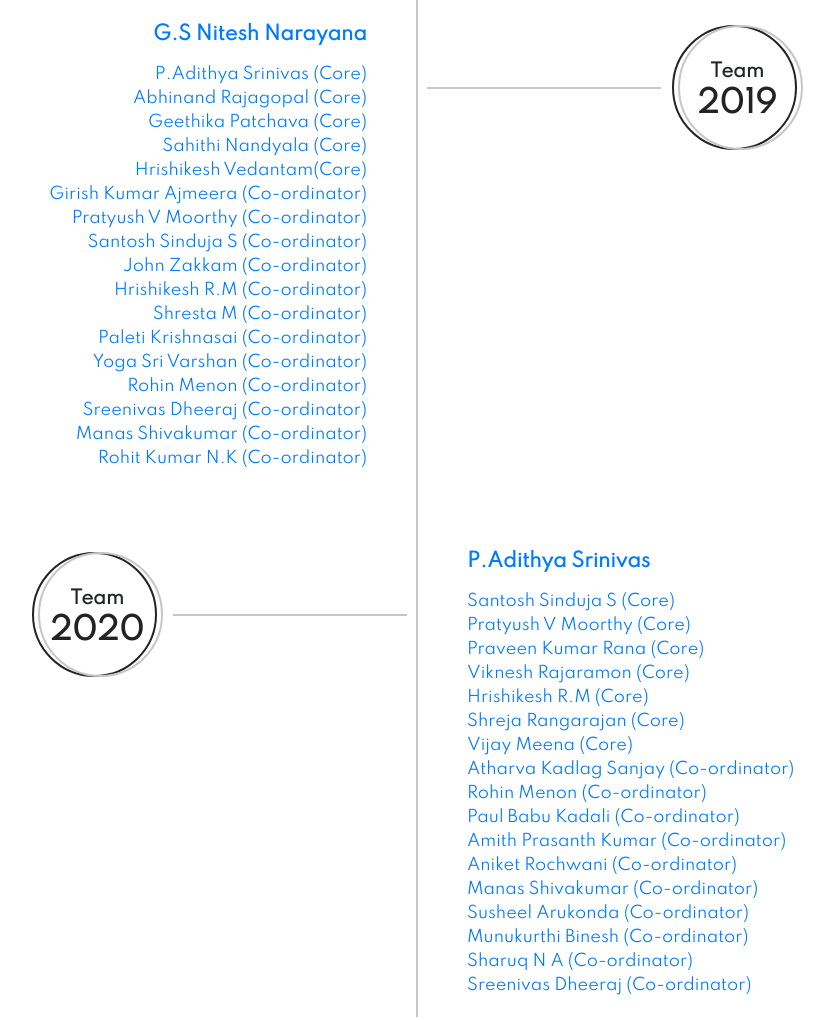
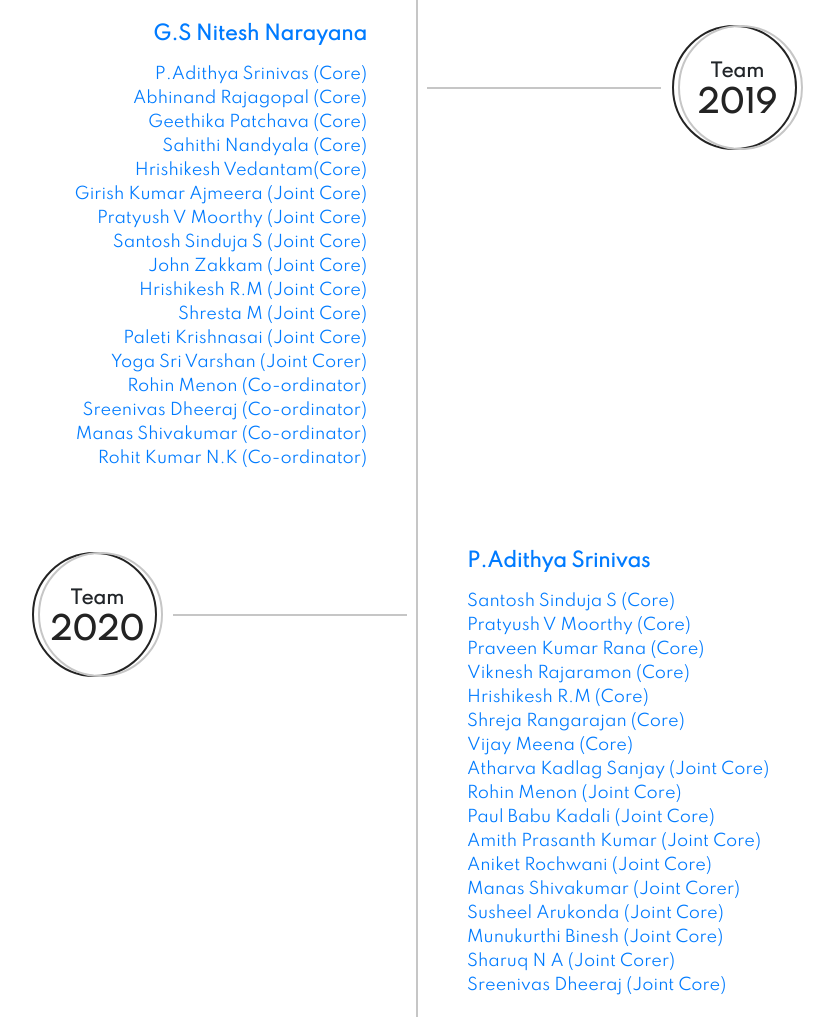
Before and after one commit to sujiv1204/Official, a website: page timeline.html in a window 1280 px wide. Shown: the part 1060-2080 px from the top of the page, without its empty margins (223-1047 px from the left). Drawn offline with nearby package versions, Linux system fonts and the light colour scheme; files whose address does not match are found by name.

Commit message:
changes made in timeline footer home events and repective branches

```diff
--- a/timeline.html
+++ b/timeline.html
@@ -141,14 +141,14 @@
                     <p class="description"><a href="https://www.linkedin.com/in/geethika-patchava-04a206164/" target="_blank">Geethika Patchava (Core)</a></p>
                     <p class="description"><a href="https://www.linkedin.com/in/sahithi-nandyala-b0420517a/" target="_blank">Sahithi Nandyala (Core)</a></p>
                     <p class="description"><a href="https://www.linkedin.com/in/hrishikesh-vedantam/" target="_blank">Hrishikesh Vedantam(Core)</a></p>
-                    <p class="description"><a href="https://www.linkedin.com/in/ajmeera-girish-77285517a/" target="_blank">Girish Kumar Ajmeera (Co-ordinator)</a></p>
-                    <p class="description"><a href="https://www.linkedin.com/in/pratyush-v-moorthy-bb820a17a/" target="_blank">Pratyush V Moorthy (Co-ordinator)</a></p>
-                    <p class="description"><a href="https://www.linkedin.com/in/santosh-sinduja-s-908978/" target="_blank">Santosh Sinduja S (Co-ordinator)</a></p>
-                    <p class="description"><a href="https://www.linkedin.com/in/johnzakkam/" target="_blank">John Zakkam (Co-ordinator)</a></p>
-                    <p class="description"><a href="https://www.linkedin.com/in/hrishikesh-rajesh-menon-16020917a/" target="_blank">Hrishikesh R.M (Co-ordinator)</a></p>
-                    <p class="description"><a href="https://www.linkedin.com/in/shresta-m-3995061a3/" target="_blank">Shresta M (Co-ordinator)</a></p>
-                    <p class="description"><a href="https://www.linkedin.com/in/paleti-krishnasai-0b096b179/" target="_blank">Paleti Krishnasai (Co-ordinator)</a></p>
-                    <p class="description"><a href="https://www.linkedin.com/in/yoga-sri-varshan-v-154274168/" target="_blank">Yoga Sri Varshan (Co-ordinator)</a></p>
+                    <p class="description"><a href="https://www.linkedin.com/in/ajmeera-girish-77285517a/" target="_blank">Girish Kumar Ajmeera (Joint Core)</a></p>
+                    <p class="description"><a href="https://www.linkedin.com/in/pratyush-v-moorthy-bb820a17a/" target="_blank">Pratyush V Moorthy (Joint Core)</a></p>
+                    <p class="description"><a href="https://www.linkedin.com/in/santosh-sinduja-s-908978/" target="_blank">Santosh Sinduja S (Joint Core)</a></p>
+                    <p class="description"><a href="https://www.linkedin.com/in/johnzakkam/" target="_blank">John Zakkam (Joint Core)</a></p>
+                    <p class="description"><a href="https://www.linkedin.com/in/hrishikesh-rajesh-menon-16020917a/" target="_blank">Hrishikesh R.M (Joint Core)</a></p>
+                    <p class="description"><a href="https://www.linkedin.com/in/shresta-m-3995061a3/" target="_blank">Shresta M (Joint Core)</a></p>
+                    <p class="description"><a href="https://www.linkedin.com/in/paleti-krishnasai-0b096b179/" target="_blank">Paleti Krishnasai (Joint Core)</a></p>
+                    <p class="description"><a href="https://www.linkedin.com/in/yoga-sri-varshan-v-154274168/" target="_blank">Yoga Sri Varshan (Joint Corer)</a></p>
                     <p class="description"><a href="https://www.linkedin.com/in/rohin-menon-144113198/" target="_blank">Rohin Menon (Co-ordinator)</a></p>
                     <p class="description"><a href="https://www.linkedin.com/in/sreenivas-dheeraj-5138b61a3/" target="_blank">Sreenivas Dheeraj (Co-ordinator)</a></p>
                     <p class="description"><a href="https://www.linkedin.com/in/manas-shivakumar-4727771b9/" target="_blank">Manas Shivakumar (Co-ordinator)</a></p>
@@ -176,16 +176,16 @@
                     <p class="description"><a href="https://www.linkedin.com/in/hrishikesh-rajesh-menon-16020917a/" target="_blank">Hrishikesh R.M (Core)</a></p>
                     <p class="description"><a href="https://www.linkedin.com/in/shreja-rangarajan-9664bb98/" target="_blank">Shreja Rangarajan (Core)</a></p>
                     <p class="description"><a href="https://www.linkedin.com/in/vijay-meena-02920a17a/" target="_blank">Vijay Meena (Core)</a></p>
-                    <p class="description"><a href="https://www.linkedin.com/in/atharvakadlag/" target="_blank">Atharva Kadlag Sanjay (Co-ordinator)</a></p>
-                    <p class="description"><a href="https://www.linkedin.com/in/rohin-menon-144113198/" target="_blank">Rohin Menon (Co-ordinator)</a></p>
-                    <p class="description"><a href="https://www.linkedin.com/in/paul-kadali/" target="_blank">Paul Babu Kadali (Co-ordinator)</a></p>
-                    <p class="description"><a href="https://www.linkedin.com/in/amith-prasanth-k-a02a03191/" target="_blank">Amith Prasanth Kumar (Co-ordinator)</a></p>
-                    <p class="description"><a href="https://www.linkedin.com/in/aniket-rochwani-46a357191/" target="_blank">Aniket Rochwani (Co-ordinator)</a></p>
-                    <p class="description"><a href="https://www.linkedin.com/in/manas-shivakumar-4727771b9/" target="_blank">Manas Shivakumar (Co-ordinator)</a></p>
-                    <p class="description"><a href="https://www.linkedin.com/in/susheel-arukonda-769a06200/" target="_blank">Susheel Arukonda (Co-ordinator)</a></p>
-                    <p class="description"><a href="https://www.linkedin.com/in/binesh-munukurthi-9093291ab/" target="_blank">Munukurthi Binesh (Co-ordinator)</a></p>
-                    <p class="description"><a href="https://www.linkedin.com/in/sharuq-azeez-a4a668191/" target="_blank">Sharuq N A (Co-ordinator)</a></p>
-                    <p class="description"><a href="https://www.linkedin.com/in/sreenivas-dheeraj-5138b61a3/" target="_blank">Sreenivas Dheeraj (Co-ordinator)</a></p>
+                    <p class="description"><a href="https://www.linkedin.com/in/atharvakadlag/" target="_blank">Atharva Kadlag Sanjay (Joint Core)</a></p>
+                    <p class="description"><a href="https://www.linkedin.com/in/rohin-menon-144113198/" target="_blank">Rohin Menon (Joint Core)</a></p>
+                    <p class="description"><a href="https://www.linkedin.com/in/paul-kadali/" target="_blank">Paul Babu Kadali (Joint Core)</a></p>
+                    <p class="description"><a href="https://www.linkedin.com/in/amith-prasanth-k-a02a03191/" target="_blank">Amith Prasanth Kumar (Joint Core)</a></p>
+                    <p class="description"><a href="https://www.linkedin.com/in/aniket-rochwani-46a357191/" target="_blank">Aniket Rochwani (Joint Core)</a></p>
+                    <p class="description"><a href="https://www.linkedin.com/in/manas-shivakumar-4727771b9/" target="_blank">Manas Shivakumar (Joint Corer)</a></p>
+                    <p class="description"><a href="https://www.linkedin.com/in/susheel-arukonda-769a06200/" target="_blank">Susheel Arukonda (Joint Core)</a></p>
+                    <p class="description"><a href="https://www.linkedin.com/in/binesh-munukurthi-9093291ab/" target="_blank">Munukurthi Binesh (Joint Core)</a></p>
+                    <p class="description"><a href="https://www.linkedin.com/in/sharuq-azeez-a4a668191/" target="_blank">Sharuq N A (Joint Corer)</a></p>
+                    <p class="description"><a href="https://www.linkedin.com/in/sreenivas-dheeraj-5138b61a3/" target="_blank">Sreenivas Dheeraj (Joint Core)</a></p>
                 </div>
             </div>
             <!-- end section-->
```
